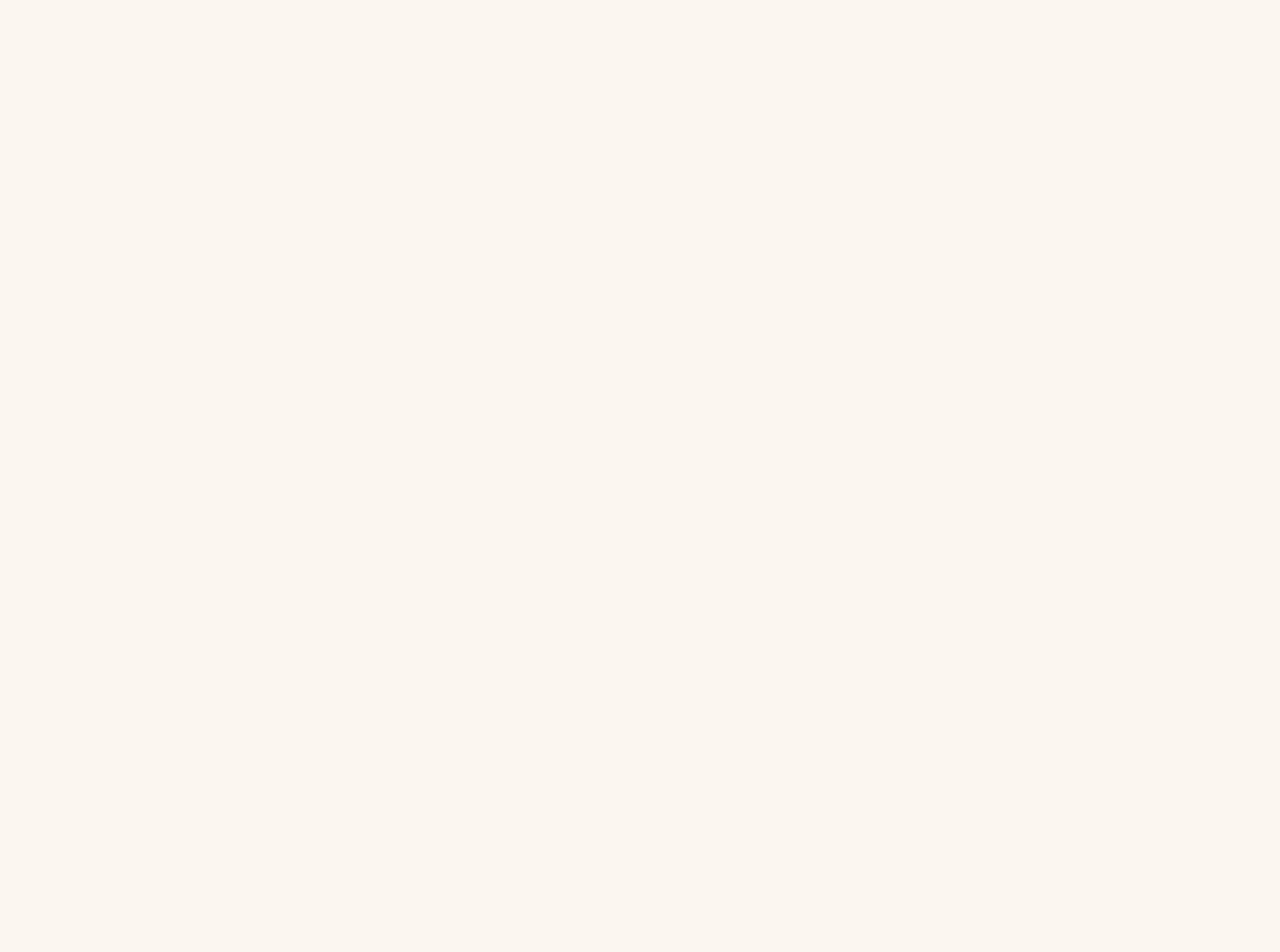
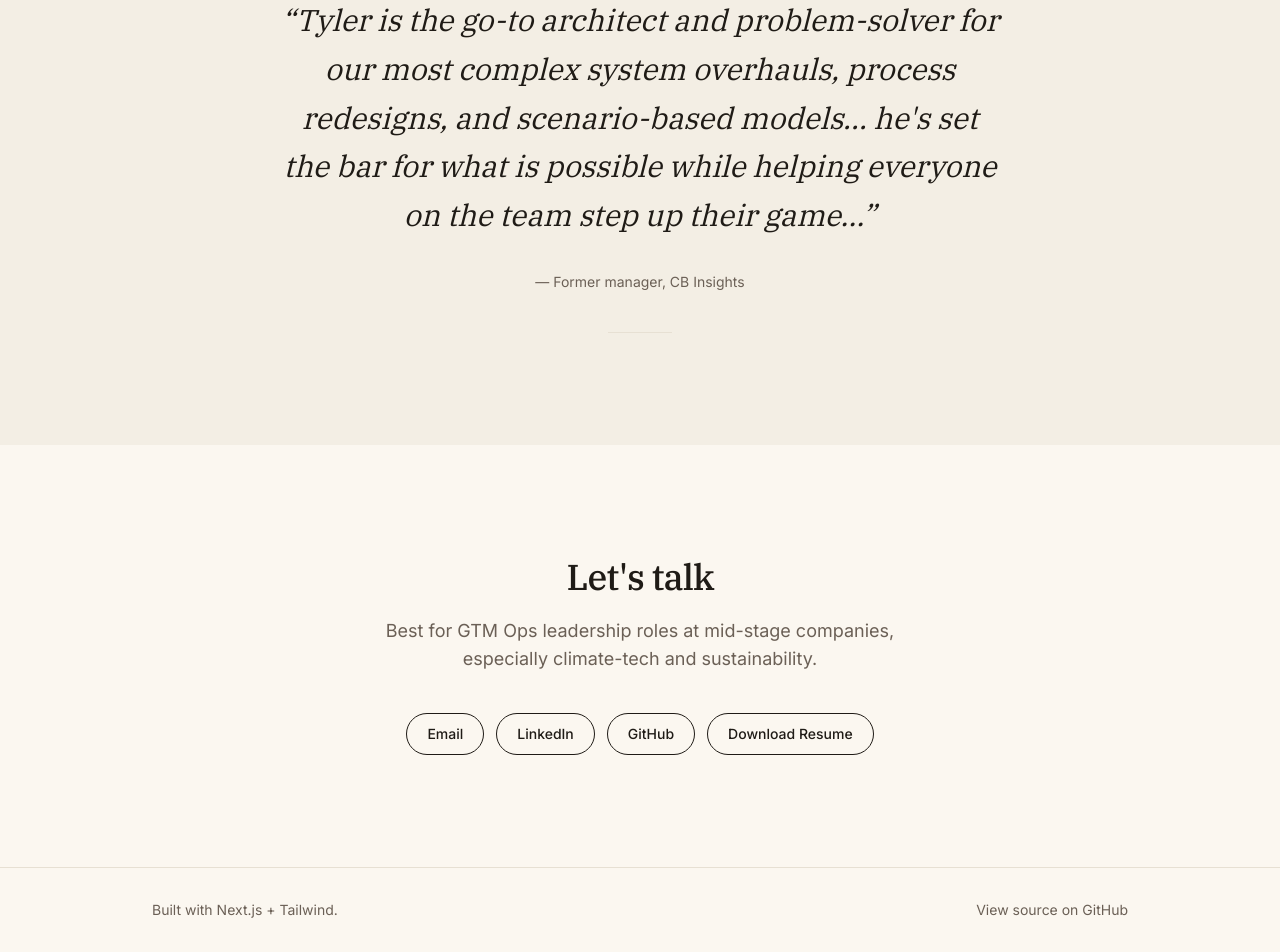
Before and after one commit to BurqueBone/tylerjohnson-site, a Next.js app: page / in a window 1280 px wide. Shown: the part 5623-6575 px from the top of the page. Before the commit the page ends 5466 px from the top, so only its background shows below. Built offline with nearby package versions, Linux system fonts and the light colour scheme.

Commit message:
feat: testimonial + contact + footer

```diff
--- /dev/null
+++ b/app/components/Contact.tsx
@@ -0,0 +1,31 @@
+const LINKS = [
+  { label: "Email", href: "mailto:johnson.d.tyler@gmail.com" },
+  { label: "LinkedIn", href: "https://www.linkedin.com/in/johnsondtyler/" },
+  { label: "GitHub", href: "https://github.com/johnsondtyler" },
+  { label: "Download Resume", href: "/resume.pdf" },
+];
+
+export function Contact() {
+  return (
+    <section id="contact" className="mx-auto max-w-3xl px-6 py-20 text-center sm:py-28">
+      <h2 className="font-serif text-3xl font-medium tracking-tight text-ink sm:text-4xl">
+        Let&apos;s talk
+      </h2>
+      <p className="mx-auto mt-5 max-w-xl text-lg text-ink-muted">
+        Best for GTM Ops leadership roles at mid-stage companies, especially
+        climate-tech and sustainability.
+      </p>
+      <div className="mt-10 flex flex-wrap justify-center gap-3">
+        {LINKS.map((link) => (
+          <a
+            key={link.label}
+            href={link.href}
+            className="rounded-full border border-ink px-5 py-2.5 text-sm font-medium text-ink hover:border-accent hover:text-accent"
+          >
+            {link.label}
+          </a>
+        ))}
+      </div>
+    </section>
+  );
+}
--- /dev/null
+++ b/app/components/Footer.tsx
@@ -0,0 +1,15 @@
+export function Footer() {
+  return (
+    <footer className="border-t border-hairline py-8">
+      <div className="mx-auto flex max-w-5xl flex-wrap items-center justify-between gap-2 px-6 text-sm text-ink-muted">
+        <span>Built with Next.js + Tailwind.</span>
+        <a
+          href="https://github.com/BurqueBone/tylerjohnson-site"
+          className="hover:text-accent"
+        >
+          View source on GitHub
+        </a>
+      </div>
+    </footer>
+  );
+}
--- /dev/null
+++ b/app/components/Testimonial.tsx
@@ -0,0 +1,21 @@
+export function Testimonial() {
+  return (
+    <section className="bg-shell-alt py-20 sm:py-28">
+      <div className="mx-auto max-w-3xl px-6 text-center">
+        <div aria-hidden className="mx-auto h-px w-16 bg-hairline" />
+        <blockquote className="mt-10">
+          <p className="font-serif text-2xl italic leading-relaxed text-ink sm:text-3xl">
+            &ldquo;Tyler is the go-to architect and problem-solver for our most
+            complex system overhauls, process redesigns, and scenario-based
+            models... he&apos;s set the bar for what is possible while helping
+            everyone on the team step up their game...&rdquo;
+          </p>
+          <footer className="mt-8 text-sm text-ink-muted">
+            &mdash; Former manager, CB Insights
+          </footer>
+        </blockquote>
+        <div aria-hidden className="mx-auto mt-10 h-px w-16 bg-hairline" />
+      </div>
+    </section>
+  );
+}
--- a/app/page.tsx
+++ b/app/page.tsx
@@ -3,6 +3,9 @@ import { Hero } from "./components/Hero";
 import { CaseStudies } from "./components/CaseStudies";
 import { About } from "./components/About";
 import { Stack } from "./components/Stack";
+import { Testimonial } from "./components/Testimonial";
+import { Contact } from "./components/Contact";
+import { Footer } from "./components/Footer";
 
 export default function Home() {
   return (
@@ -13,7 +16,10 @@ export default function Home() {
         <CaseStudies />
         <About />
         <Stack />
+        <Testimonial />
+        <Contact />
       </main>
+      <Footer />
     </>
   );
 }
```
